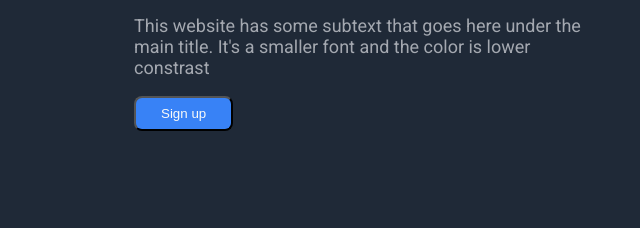
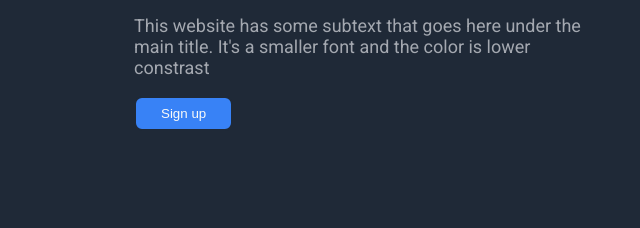
Before and after one commit to jcorp11/firstWebSite, a plain HTML site: page index.html in a window 1280 px wide. Shown: the part 248-476 px from the top of the page, 0-640 px from the left. Drawn offline with Linux system fonts and the light colour scheme.

Commit message:
change border button 1

```diff
--- a/style.css
+++ b/style.css
@@ -79,6 +79,8 @@ a{
     color: #F9FAF8;
     padding: 8px 25px;
     border-radius: 8px;
+    border-style: solid;
+    border-color: #1F2937;
 }
 
 
```
Also changed, not shown: 1 other file.
